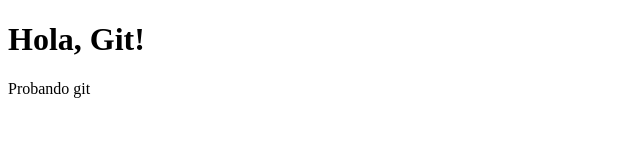
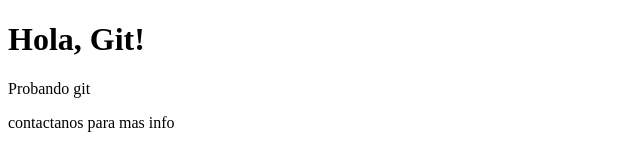
Before and after one commit to AlefDelgado/hellogit, a plain HTML site: page index.html in a window 1280 px wide. Shown: the whole page, without its empty margins (0-640 px from the left). Drawn offline with Linux system fonts and the light colour scheme.

Commit message:
mas info

```diff
--- a/index.html
+++ b/index.html
@@ -14,5 +14,11 @@
             Probando git
         </p>
     </div>
+
+    <footer>
+        <p>
+            contactanos para mas info
+        </p>
+    </footer>
 </body>
 </html>
```
